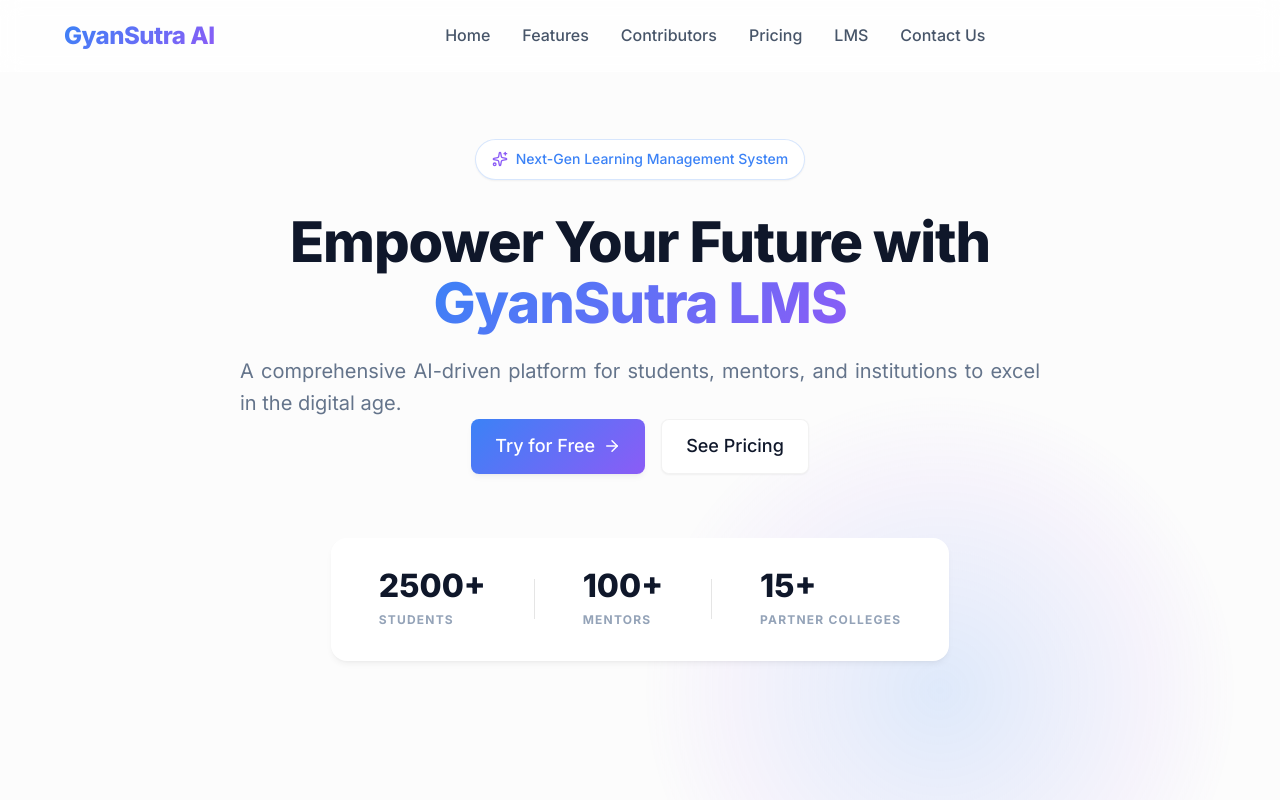
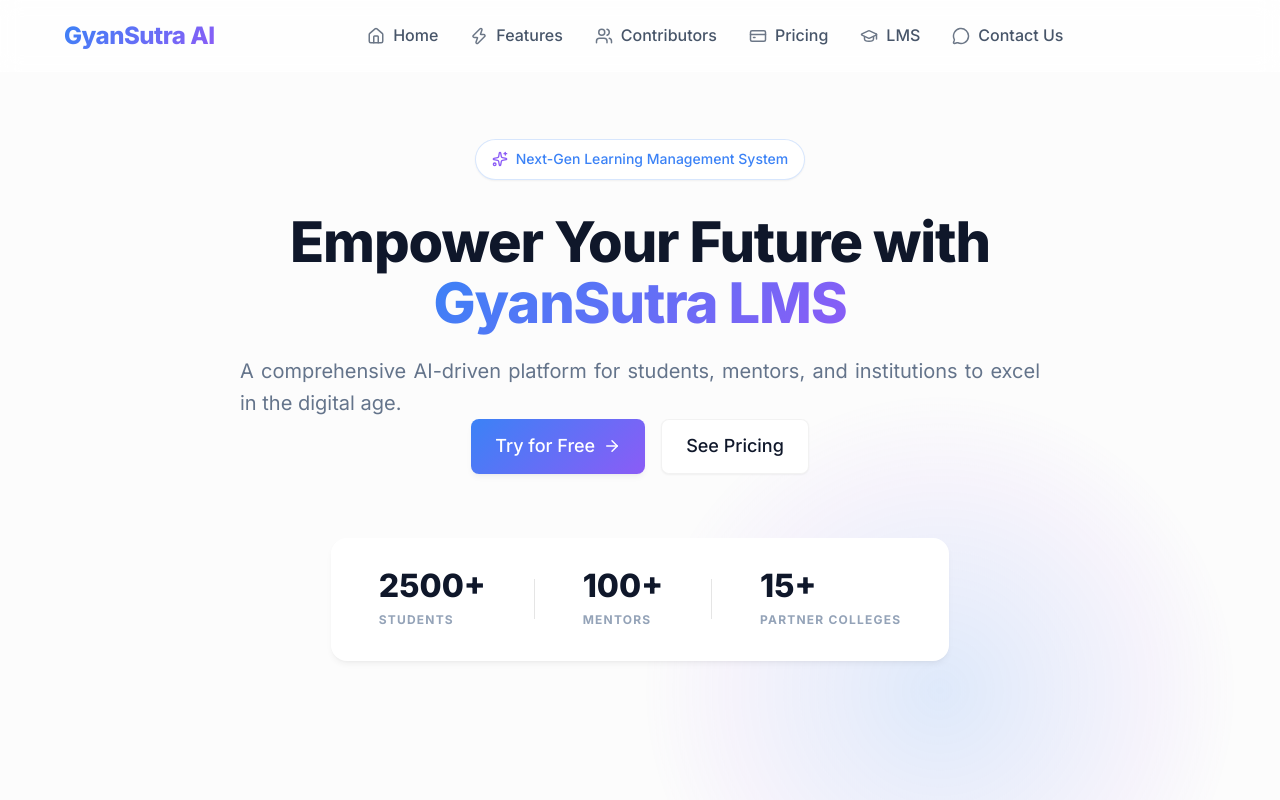
Before and after one commit to Sakshamwane/GyansutraAi, a React (Vite) app: page / in a window 1280 px wide. Shown: the top 800 px of the page. Built offline with nearby package versions, Linux system fonts and the light colour scheme; no server answers.

Commit message:
feat: added icons to navbar links for improved visual hierarchy

```diff
--- a/src/components/Navbar.css
+++ b/src/components/Navbar.css
@@ -33,11 +33,25 @@
 .navbar-links a {
   font-weight: 500;
   color: var(--text-secondary);
-  transition: color 0.2s ease;
+  transition: all 0.2s ease;
+  display: flex;
+  align-items: center;
+  gap: 0.5rem;
 }
 
 .navbar-links a:hover {
   color: var(--accent-blue);
+  transform: translateY(-1px);
+}
+
+.nav-icon {
+  opacity: 0.8;
+  transition: transform 0.2s ease;
+}
+
+.navbar-links a:hover .nav-icon {
+  opacity: 1;
+  transform: scale(1.1);
 }
 
 .navbar-actions {
--- a/src/components/Navbar.jsx
+++ b/src/components/Navbar.jsx
@@ -1,5 +1,6 @@
 import React, { useState } from 'react';
 import { Link } from 'react-router-dom';
+import { Home, Zap, Users, CreditCard, GraduationCap, MessageCircle } from 'lucide-react';
 import './Navbar.css';
 
 const Navbar = () => {
@@ -18,12 +19,36 @@
 
         <div className={`navbar-links-container ${isOpen ? 'active' : ''}`}>
           <ul className="navbar-links">
-            <li><Link to="/" onClick={() => setIsOpen(false)}>Home</Link></li>
-            <li><Link to="/features" onClick={() => setIsOpen(false)}>Features</Link></li>
-            <li><Link to="/contributors" onClick={() => setIsOpen(false)}>Contributors</Link></li>
-            <li><Link to="/pricing" onClick={() => setIsOpen(false)}>Pricing</Link></li>
-            <li><a href="https://lms.gyansutra.com/student-login" target="_blank" rel="noopener noreferrer" onClick={() => setIsOpen(false)}>LMS</a></li>
-            <li><Link to="/contact" onClick={() => setIsOpen(false)}>Contact Us</Link></li>
+            <li>
+              <Link to="/" onClick={() => setIsOpen(false)}>
+                <Home size={18} className="nav-icon" /> Home
+              </Link>
+            </li>
+            <li>
+              <Link to="/features" onClick={() => setIsOpen(false)}>
+                <Zap size={18} className="nav-icon" /> Features
+              </Link>
+            </li>
+            <li>
+              <Link to="/contributors" onClick={() => setIsOpen(false)}>
+                <Users size={18} className="nav-icon" /> Contributors
+              </Link>
+            </li>
+            <li>
+              <Link to="/pricing" onClick={() => setIsOpen(false)}>
+                <CreditCard size={18} className="nav-icon" /> Pricing
+              </Link>
+            </li>
+            <li>
+              <a href="https://lms.gyansutra.com/student-login" target="_blank" rel="noopener noreferrer" onClick={() => setIsOpen(false)}>
+                <GraduationCap size={18} className="nav-icon" /> LMS
+              </a>
+            </li>
+            <li>
+              <Link to="/contact" onClick={() => setIsOpen(false)}>
+                <MessageCircle size={18} className="nav-icon" /> Contact Us
+              </Link>
+            </li>
           </ul>
         </div>
 
```
